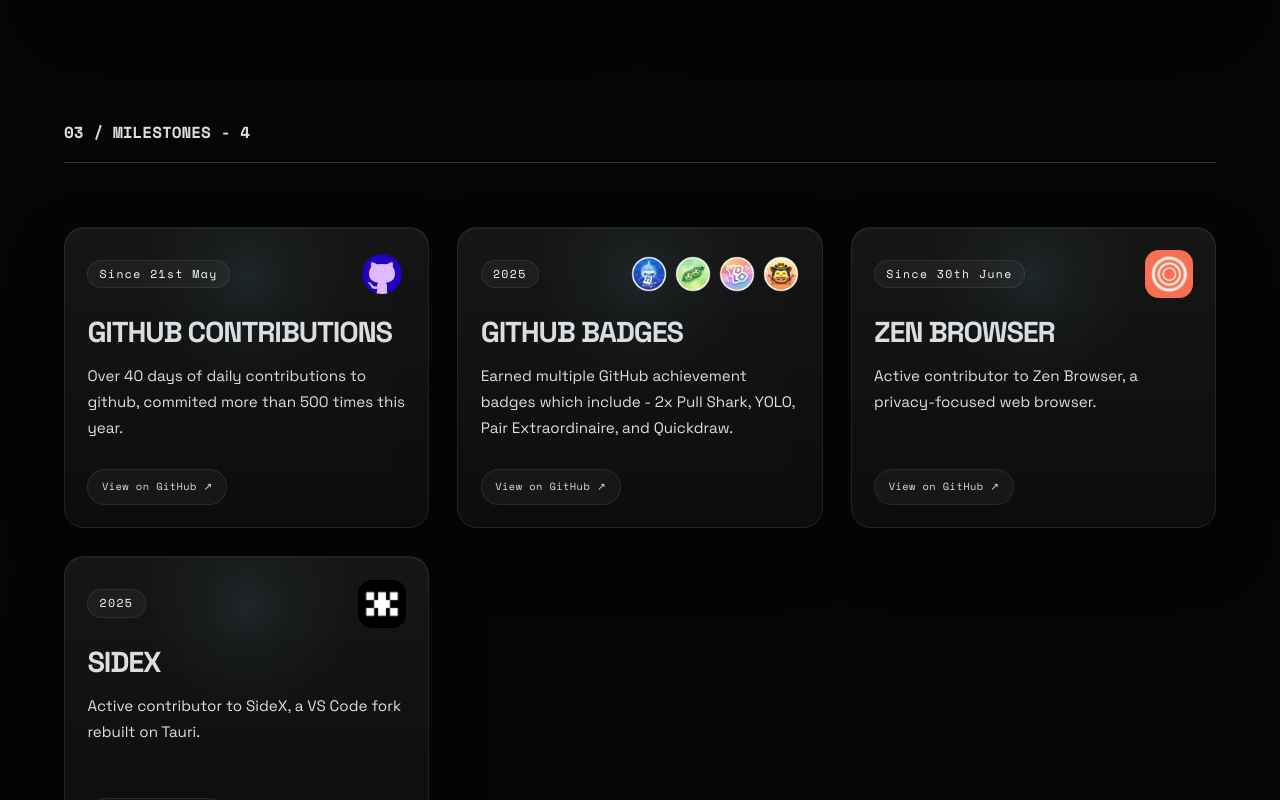
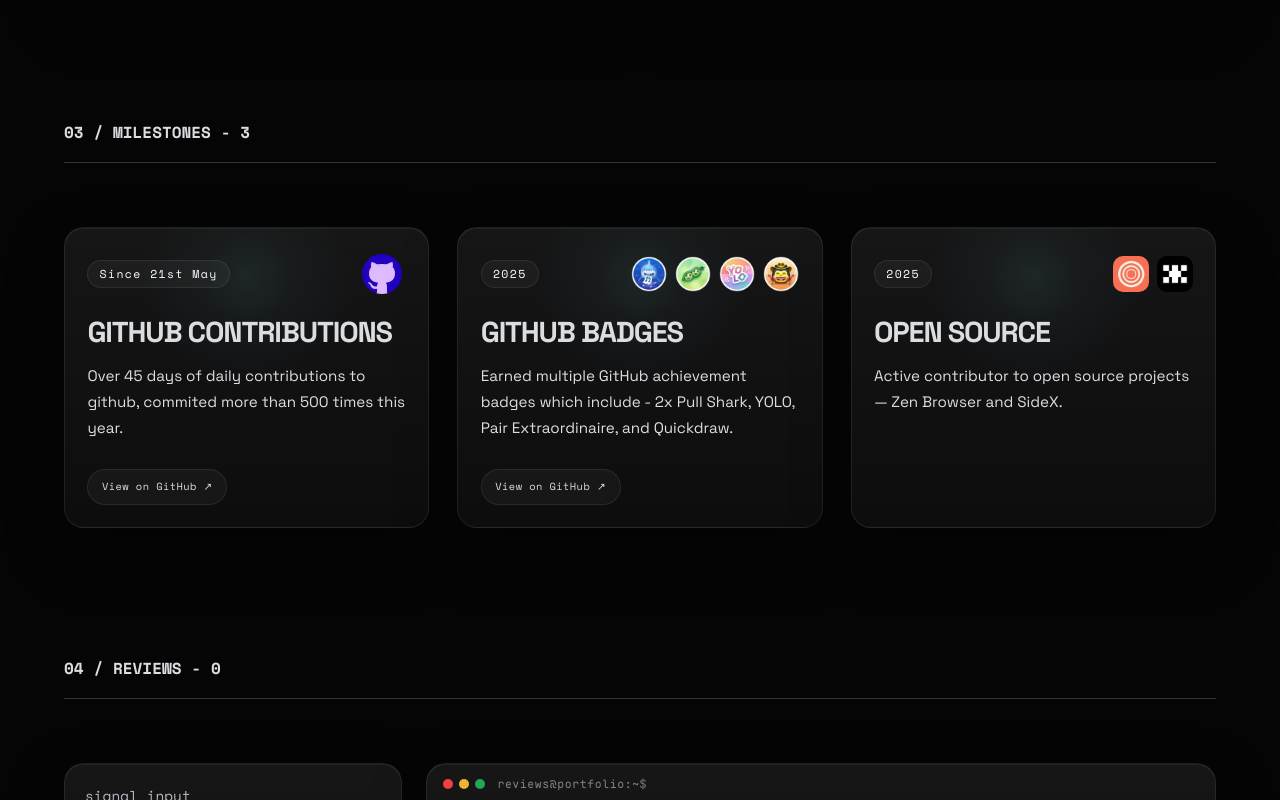
Before and after one commit to GodKode69/GodKode69.github.io, a Next.js app: page / in a window 1280 px wide. Shown: the part 3480-4280 px from the top of the page. Built offline with nearby package versions, Linux system fonts and the light colour scheme; no server answers.

Commit message:
chore: merged zen and sidex into one card

```diff
--- a/components/Achievements.module.css
+++ b/components/Achievements.module.css
@@ -126,6 +126,17 @@
   flex-shrink: 0;
 }
 
+.badgeLink {
+  display: flex;
+  border-radius: 10px;
+  transition: transform 0.2s ease, opacity 0.2s ease;
+}
+
+.badgeLink:hover {
+  transform: scale(1.15);
+  opacity: 0.8;
+}
+
 .cardBody {
   display: flex;
   flex: 1;
--- a/components/Achievements.tsx
+++ b/components/Achievements.tsx
@@ -19,7 +19,8 @@ function AchievementCard({
         <span className={styles.date}>{achievement.date}</span>
         {achievement.badges ? (
           <div className={styles.badges}>
-            {achievement.badges.map((b) => (
+            {achievement.badges.map((b) => {
+              const badge = (
                 <div key={b.label} className={styles.badgeIcon} title={b.label}>
                   {/* eslint-disable-next-line @next/next/no-img-element */}
                   <img
@@ -30,7 +31,21 @@ function AchievementCard({
                     decoding="async"
                   />
                 </div>
-            ))}
+              );
+              return b.link ? (
+                <Link
+                  key={b.label}
+                  href={b.link}
+                  className={styles.badgeLink}
+                  target="_blank"
+                  rel="noopener noreferrer"
+                >
+                  {badge}
+                </Link>
+              ) : (
+                badge
+              );
+            })}
           </div>
         ) : achievement.icon ? (
           <div className={styles.iconWrapper}>
--- a/hooks/useDiscord.ts
+++ b/hooks/useDiscord.ts
@@ -94,10 +94,12 @@ async function fetchLanyard(signal?: AbortSignal): Promise<DiscordData | null> {
 }
 
 export function useDiscord() {
-  const [discord, setDiscord] = useState<DiscordData | null>(() => {
+  const [discord, setDiscord] = useState<DiscordData | null>(null);
+
+  useEffect(() => {
     const cached = readAvatarCache();
-    return cached
-      ? {
+    if (cached) {
+      setDiscord({
         status: "offline",
         username: "adhuraghav",
         globalName: "Raghav",
@@ -105,9 +107,9 @@ export function useDiscord() {
         avatarHash: null,
         spotify: null,
         activity: null,
+      });
     }
-      : null;
-  });
+  }, []);
 
   useEffect(() => {
     let mounted = true;
--- a/lib/achievements.ts
+++ b/lib/achievements.ts
@@ -4,7 +4,7 @@ export type Achievement = {
   date: string;
   description: string;
   icon: string;
-  badges?: { icon: string; label: string }[];
+  badges?: { icon: string; label: string; link?: string }[];
   link?: { label: string; href: string };
 };
 
@@ -14,7 +14,7 @@ export const achievements: Achievement[] = [
     title: "GitHub Contributions",
     date: "Since 21st May",
     description:
-      "Over 40 days of daily contributions to github, commited more than 500 times this year.",
+      "Over 45 days of daily contributions to github, commited more than 500 times this year.",
     icon: "/assets/icons/github.webp",
     link: { label: "View on GitHub ↗", href: "https://github.com/GodKode69?tab=overview&from=2026-07-01&to=2026-07-01" },
   },
@@ -37,21 +37,23 @@ export const achievements: Achievement[] = [
     link: { label: "View on GitHub ↗", href: "https://github.com/GodKode69?tab=achievements" },
   },
   {
-    id: "zen-browser",
-    title: "Zen Browser",
-    date: "Since 30th June",
-    description:
-      "Active contributor to Zen Browser, a privacy-focused web browser.",
-    icon: "/assets/icons/zen-browser.webp",
-    link: { label: "View on GitHub ↗", href: "https://github.com/nicegoodthings/zen-browser" },
-  },
-  {
-    id: "sidex",
-    title: "SideX",
+    id: "open-source",
+    title: "Open Source",
     date: "2025",
     description:
-      "Active contributor to SideX, a VS Code fork rebuilt on Tauri.",
-    icon: "/assets/icons/sidex.webp",
-    link: { label: "View on GitHub ↗", href: "https://github.com/godkode69/sidex" },
+      "Active contributor to open source projects — Zen Browser and SideX.",
+    icon: "",
+    badges: [
+      {
+        icon: "/assets/icons/zen-browser.webp",
+        label: "Zen Browser",
+        link: "https://github.com/nicegoodthings/zen-browser",
+      },
+      {
+        icon: "/assets/icons/sidex.webp",
+        label: "SideX",
+        link: "https://github.com/godkode69/sidex",
+      },
+    ],
   },
 ];
```
Lines whose indentation alone changed are shown as unchanged.
